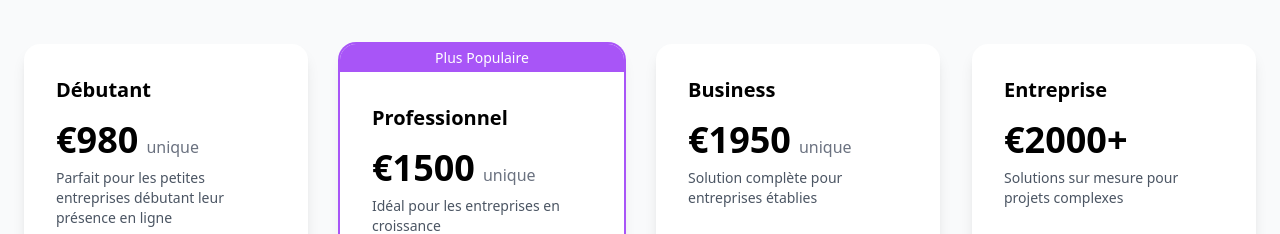
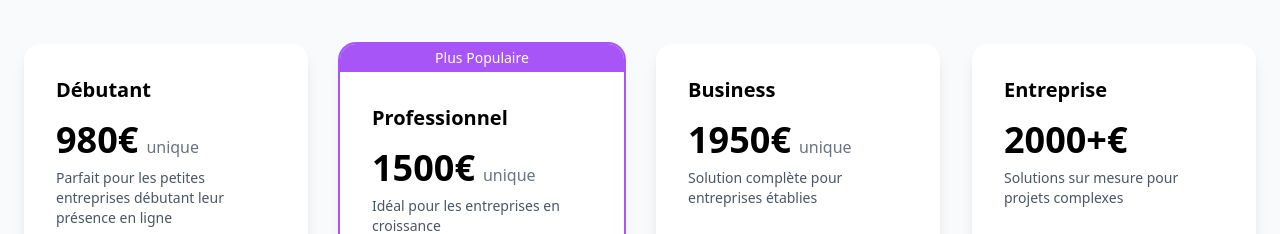
Before and after one commit to d3m3sh/webagency, a React (Vite) app: page /fr/ in a window 1280 px wide. Shown: the part 1000-1234 px from the top of the page. Built offline with nearby package versions, Linux system fonts and the light colour scheme; no server answers.

Commit message:
change device after amount

```diff
--- a/src/components/Pricing.tsx
+++ b/src/components/Pricing.tsx
@@ -114,7 +114,7 @@ export function Pricing() {
                 <h3 className="text-xl font-bold mb-4">{plan.name}</h3>
                 <div className="mb-6">
                   <div className="flex items-baseline">
-                    <span className="text-4xl font-bold">€{plan.price}</span>
+                    <span className="text-4xl font-bold">{plan.price}€</span>
                     {!plan.custom && <span className="text-gray-500 ml-2">{t('pricing.oneTime')}</span>}
                   </div>
                   <p className="text-gray-600 mt-2 text-sm">{plan.description}</p>
--- a/src/components/stripe/Checkout.tsx
+++ b/src/components/stripe/Checkout.tsx
@@ -58,7 +58,7 @@ const Checkout = ({ amount, isOpen, onClose, planName }: {
           <h3 className="text-xl font-semibold mb-2">Récapitulatif de la commande</h3>
           <div className="flex justify-between items-center">
             <span className="text-gray-600">{planName}</span>
-            <span className="text-lg font-medium">€{amount}</span>
+            <span className="text-lg font-medium">{amount}€</span>
           </div>
         </div>
 
```
